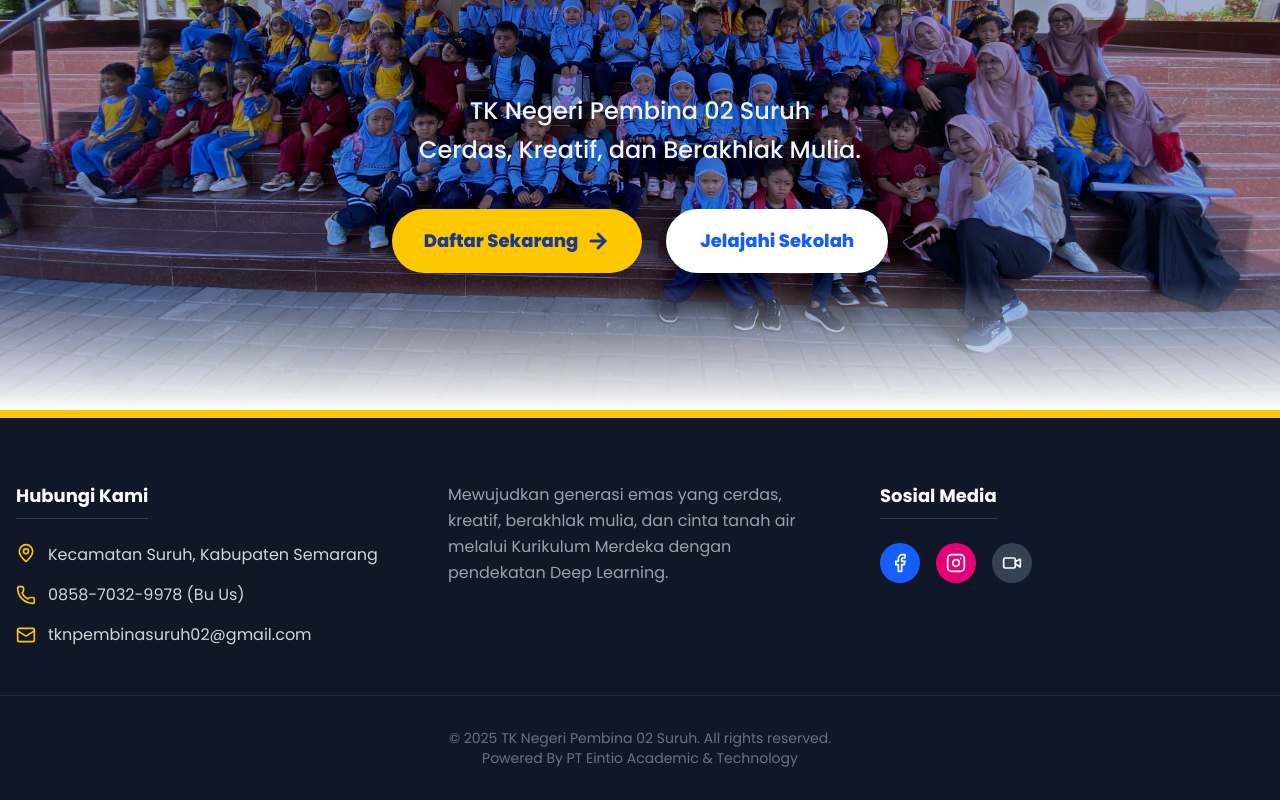
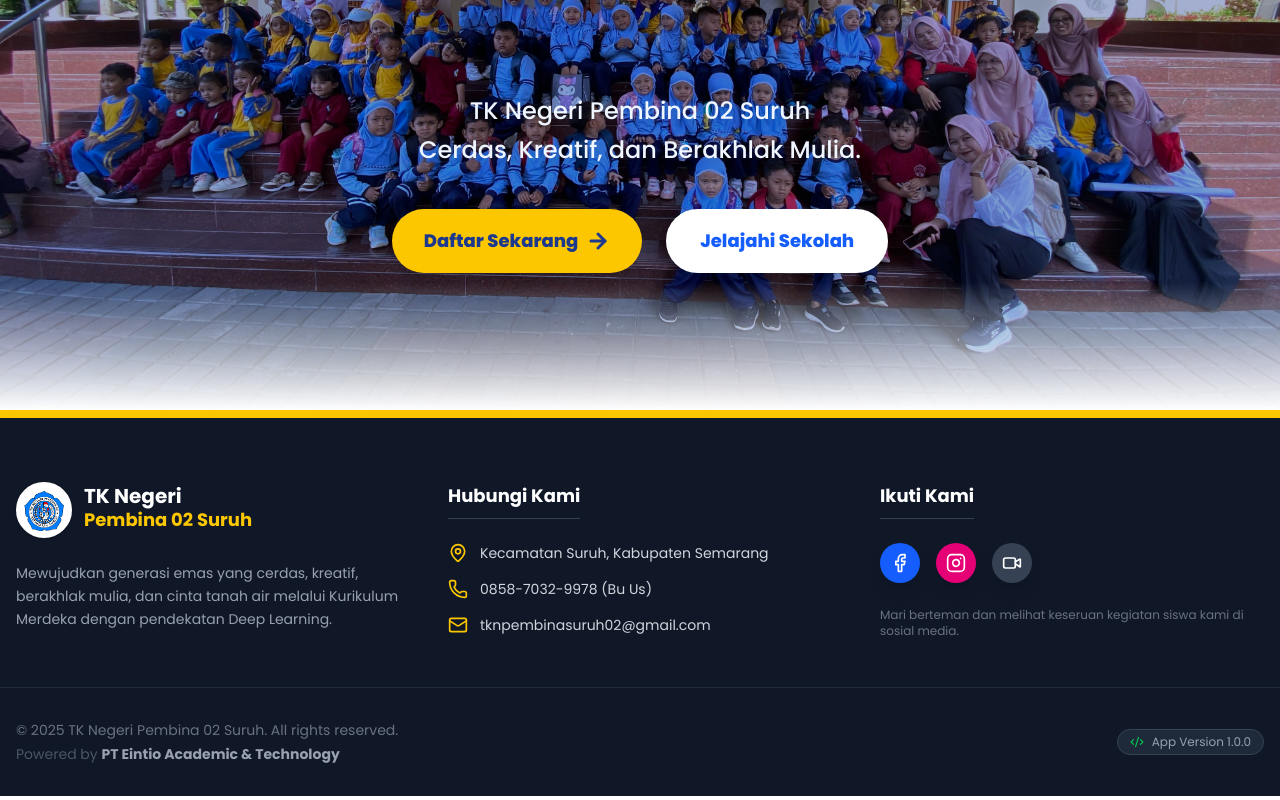
Before and after one commit to RysNan/tkn.pembina02.suruh, a Next.js app: page / in a window 1280 px wide. Shown: the part 394-1194 px from the top of the page. Built offline with nearby package versions, Linux system fonts and the light colour scheme.

Commit message:
Revisi Sementara tgl 14 3

```diff
--- a/components/Footer.tsx
+++ b/components/Footer.tsx
@@ -1,16 +1,38 @@
 import Link from "next/link";
-import Image from "next/image"; // IMPORT WAJIB
-import { Facebook, Instagram, Mail, Phone, MapPin, Video } from "lucide-react";
+import Image from "next/image";
+import { Facebook, Instagram, Mail, Phone, MapPin, Video, Code2 } from "lucide-react";
 
 const Footer = () => {
   return (
     <footer className="bg-gray-900 text-white pt-16 pb-8 font-sans border-t-8 border-yellow-400">
       <div className="container mx-auto px-4 grid md:grid-cols-3 gap-12 mb-12">
 
-        {/* Kolom 2: Kontak (Data Real) */}
+        {/* KOLOM 1: IDENTITAS & LOGO (Dikembalikan ke Kiri agar rapi) */}
+        <div>
+           <div className="flex items-center gap-3 mb-6">
+              {/* Container Logo Footer */}
+              <div className="relative w-14 h-14 rounded-full overflow-hidden border-2 border-white shadow-sm bg-white">
+                 <Image
+                   src="/images/logo-tk.png"
+                   alt="Logo TK"
+                   fill
+                   className="object-contain p-1"
+                 />
+              </div>
+              <div>
+                 <h3 className="font-bold text-xl leading-none">TK Negeri</h3>
+                 <span className="text-yellow-400 font-bold text-lg">Pembina 02 Suruh</span>
+              </div>
+           </div>
+           <p className="text-gray-400 leading-relaxed text-sm">
+              Mewujudkan generasi emas yang cerdas, kreatif, berakhlak mulia, dan cinta tanah air melalui Kurikulum Merdeka dengan pendekatan Deep Learning.
+           </p>
+        </div>
+
+        {/* KOLOM 2: KONTAK (Tengah) */}
         <div>
            <h4 className="font-bold text-lg mb-6 text-white border-b border-gray-700 pb-2 inline-block">Hubungi Kami</h4>
-           <ul className="space-y-4 text-gray-300">
+           <ul className="space-y-4 text-gray-300 text-sm">
               <li className="flex items-start gap-3">
                  <MapPin className="text-yellow-400 shrink-0" size={20} />
                  <span>Kecamatan Suruh, Kabupaten Semarang</span>
@@ -26,35 +48,47 @@ const Footer = () => {
            </ul>
         </div>
 
-        {/* Kolom 1: Identitas & Logo Baru */}
+        {/* KOLOM 3: SOSMED (Kanan) */}
         <div>
-           <p className="text-gray-400 leading-relaxed mb-6">
-              Mewujudkan generasi emas yang cerdas, kreatif, berakhlak mulia, dan cinta tanah air melalui Kurikulum Merdeka dengan pendekatan Deep Learning.
-           </p>
-        </div>
-
-        {/* Kolom 3: Sosmed & Link (Data Real) */}
-        <div>
-           <h4 className="font-bold text-lg mb-6 text-white border-b border-gray-700 pb-2 inline-block">Sosial Media</h4>
-           <div className="flex gap-4 mb-8">
-              <Link href="https://facebook.com/TekaNegeriKebowan" target="_blank" className="w-10 h-10 rounded-full bg-blue-600 flex items-center justify-center hover:bg-blue-500 transition">
+           <h4 className="font-bold text-lg mb-6 text-white border-b border-gray-700 pb-2 inline-block">Ikuti Kami</h4>
+           <div className="flex gap-4 mb-6">
+              <Link href="https://facebook.com/TekaNegeriKebowan" target="_blank" className="w-10 h-10 rounded-full bg-blue-600 flex items-center justify-center hover:bg-blue-500 transition shadow-lg hover:scale-110">
                  <Facebook size={20} />
               </Link>
-              <Link href="https://instagram.com/tkn_pembina02suruh" target="_blank" className="w-10 h-10 rounded-full bg-pink-600 flex items-center justify-center hover:bg-pink-500 transition">
+              <Link href="https://instagram.com/tkn_pembina02suruh" target="_blank" className="w-10 h-10 rounded-full bg-pink-600 flex items-center justify-center hover:bg-pink-500 transition shadow-lg hover:scale-110">
                  <Instagram size={20} />
               </Link>
-              <Link href="https://tiktok.com/@tekanegeripembina02suruh" target="_blank" className="w-10 h-10 rounded-full bg-gray-700 flex items-center justify-center hover:bg-gray-600 transition">
+              <Link href="https://tiktok.com/@tekanegeripembina02suruh" target="_blank" className="w-10 h-10 rounded-full bg-gray-700 flex items-center justify-center hover:bg-gray-600 transition shadow-lg hover:scale-110">
                  <Video size={20} />
               </Link>
            </div>
 
+           <div className="text-xs text-gray-500">
+              <p>Mari berteman dan melihat keseruan kegiatan siswa kami di sosial media.</p>
+           </div>
         </div>
 
       </div>
 
-      {/* Copyright */}
-      <div className="border-t border-gray-800 pt-8 text-center text-gray-500 text-sm">
-         © {new Date().getFullYear()} TK Negeri Pembina 02 Suruh. All rights reserved. <br/> Powered By PT Eintio Academic & Technology
+      {/* COPYRIGHT & VERSION SECTION */}
+      <div className="border-t border-gray-800 pt-8 mt-8">
+        <div className="container mx-auto px-4 flex flex-col md:flex-row justify-between items-center gap-4 text-center md:text-left">
+
+           {/* Copyright */}
+           <div className="text-gray-500 text-sm">
+              <p>© {new Date().getFullYear()} TK Negeri Pembina 02 Suruh. All rights reserved.</p>
+              <p className="mt-1 text-gray-600">
+                 Powered by <span className="font-bold text-gray-400">PT Eintio Academic & Technology</span>
+              </p>
+           </div>
+
+           {/* Version Badge */}
+           <div className="flex items-center gap-2 bg-gray-800 px-3 py-1 rounded-full border border-gray-700">
+              <Code2 size={14} className="text-green-500" />
+              <span className="text-xs text-gray-400 font-mono">App Version 1.0.0</span>
+           </div>
+
+        </div>
       </div>
     </footer>
   );
```
Also changed, not shown: app/ppdb/page.tsx (+53 -77 lines).
